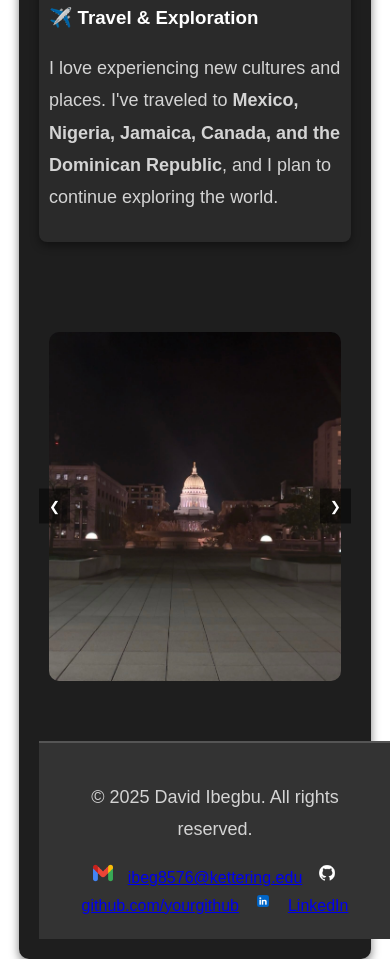
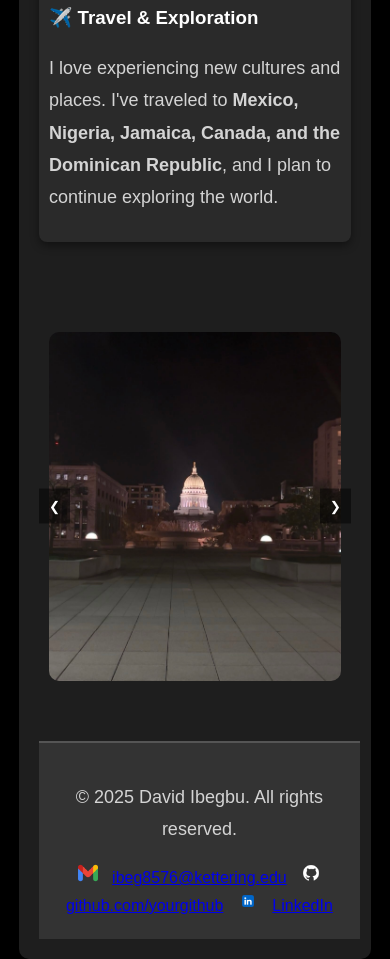
Before and after one commit to davibegbu/DavidIbegbu.com, a plain HTML site: page index.html in a window 390 px wide. Shown: the part 5536-6495 px from the top of the page. Drawn offline with nearby package versions, Linux system fonts and the light colour scheme.

Commit message:
Update 2/24
Centered Footer, Adjusted Company logos for Phone View, and adjusted background for phone view.

```diff
--- a/PersonalWebsiteStyle.css
+++ b/PersonalWebsiteStyle.css
@@ -106,11 +106,13 @@ p {
     text-align: center;
     padding: 20px;
     margin-top: 50px;
+    margin-left: auto;
+    margin-right: auto;
     background-color: #333;
     color: #d4d4d4;
     position: relative;
     bottom: 0;
-    width: 100%;
+    width: 90%;
     border-top: 2px solid #555;
 }
 
@@ -147,7 +149,8 @@ p {
 /* Responsive Design for Mobile Devices */
 @media screen and (max-width: 768px) {
     body {
-        background-size: contain;
+        background-image: none; /* Removes the background image on mobile */
+        background-color: black; /* Sets the background to black */
     }
     .header-container {
         text-align: center;
@@ -180,4 +183,9 @@ p {
     .contact-logo {
         width: 20px;
     }
+    .company-logo {
+        width: 35px; /* Scaled-down company logos */
+        top: 10px;
+        right: 10px;
+    }
 }
```
